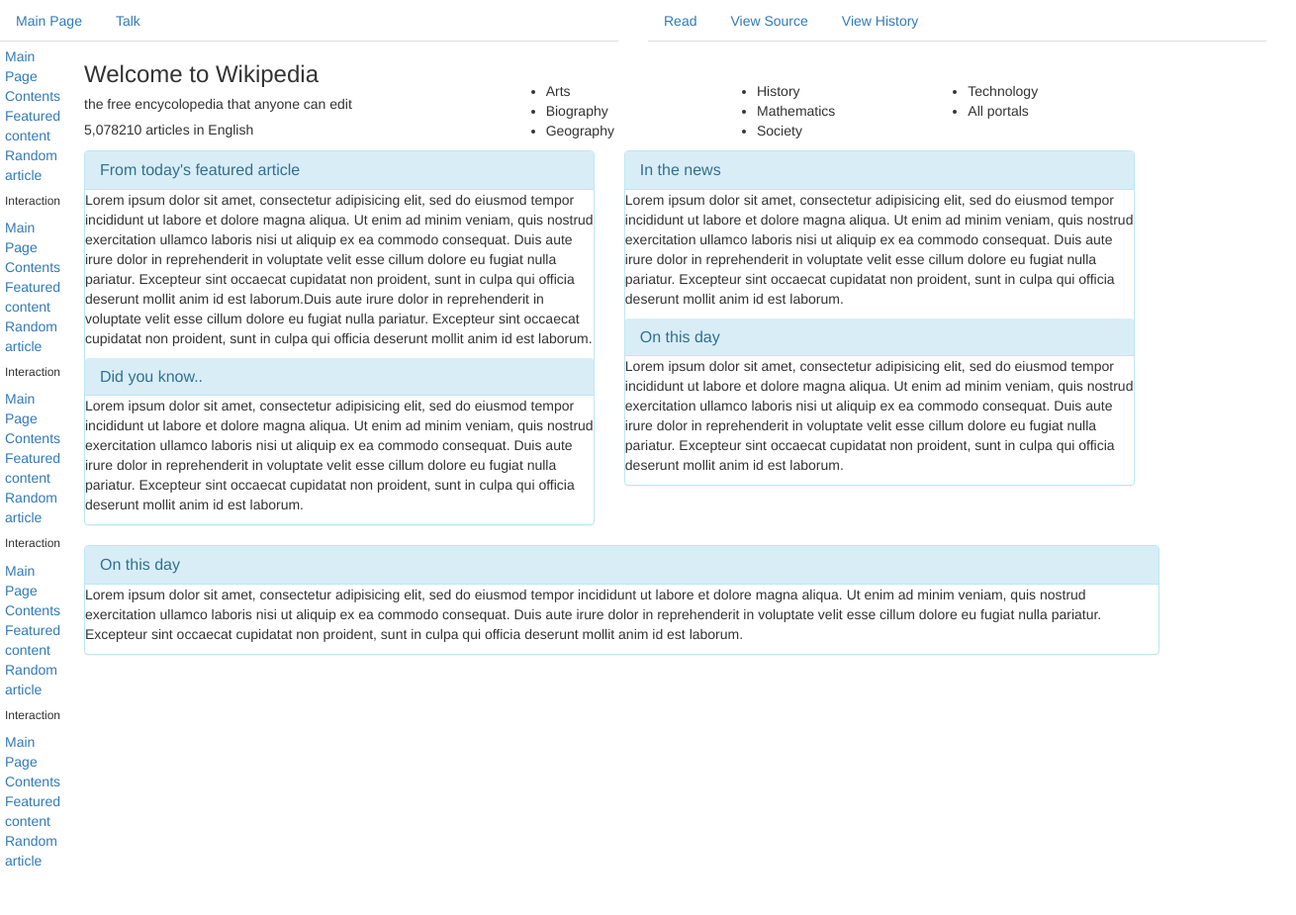
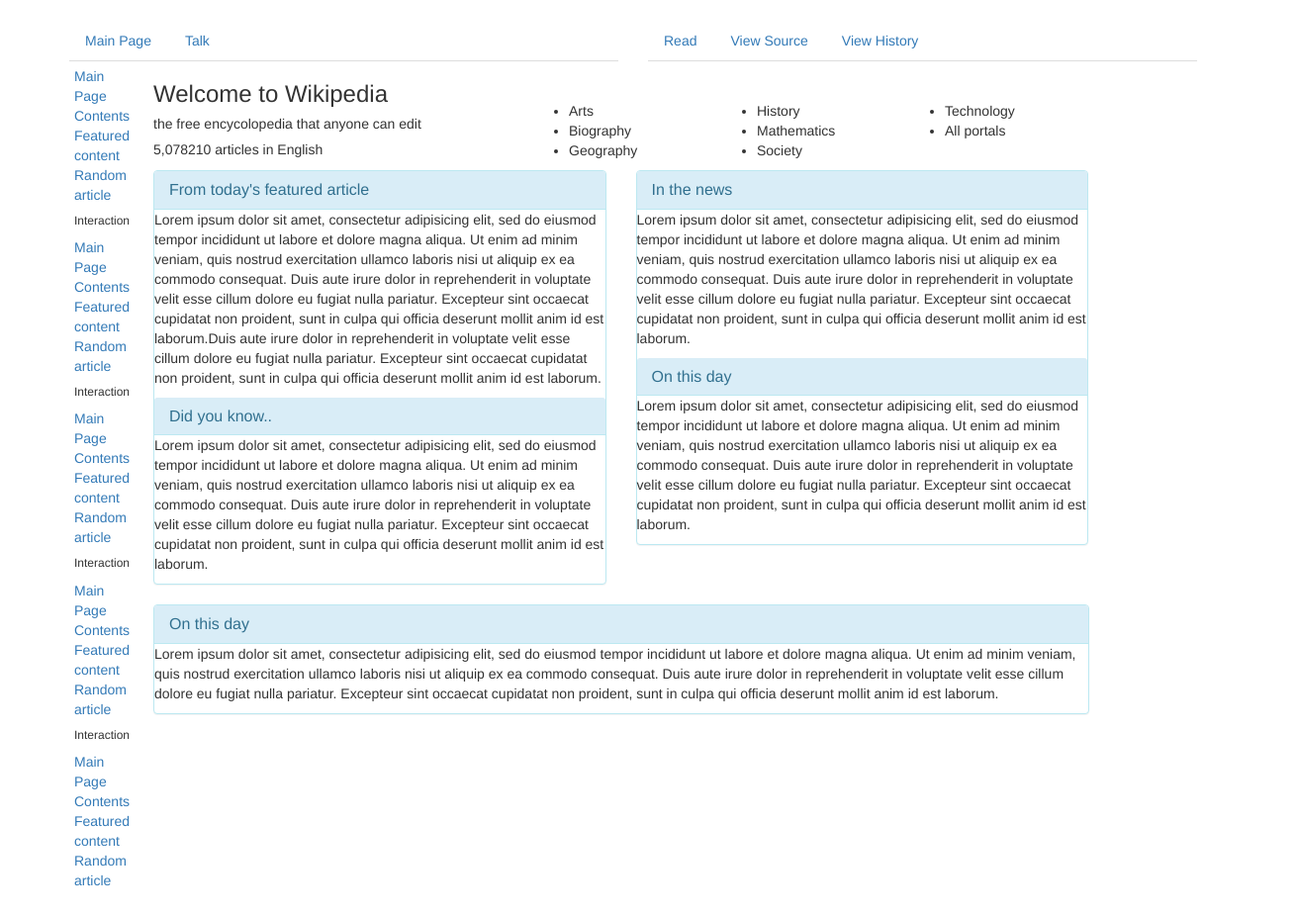
Before and after one commit to malyphong/wiki, a plain HTML site: page index.html in a window 1280 px wide. Shown: the whole page at 99% size, 1310 px wide, since content can reach past the window. Before the commit the page ends 885 px from the top, so only its background shows below. Drawn offline with Linux system fonts and the light colour scheme.

Commit message:
resize columns

```diff
--- a/css/styles.css
+++ b/css/styles.css
@@ -1,5 +1,19 @@
+body {
+  padding: 20px;
+}
 .navigation {
   float: left;
   width: 70px;
   padding: 5px;
 }
+
+.nav1 {
+  text-align: left;
+}
+
+.nav2 {
+  text-align: right;
+}
+ .chris {
+   width: 81.3%;
+ }
--- a/index.html
+++ b/index.html
@@ -7,8 +7,8 @@
   <title>Wiki</title>
 </head>
 <body>
-  <!-- <div class="container"> -->
-  <div class="row">
+  <div class="container">
+  <div class="row nav1">
     <div class="col-md-6">
   <ul class="nav nav-tabs">
     <li class="nav-item">
@@ -19,7 +19,7 @@
     </li>
   </ul>
   </div>
-  <div class="col-md-6">
+  <div class="col-md-6 nav2">
       <ul class="nav nav-tabs">
     <li class="nav-item">
       <a class="nav-link" href="#">Read</a>
@@ -108,7 +108,6 @@
 
 
     <div class="col-md-5">
-
       <div class="panel panel-info">
         <div class="panel-heading">
           <h2 class="panel-title">In the news</h2>
@@ -123,7 +122,7 @@
     </div>
 
     <div class="row">
-      <div class="col-md-10">
+      <div class="col-md-10 chris">
         <div class="panel panel-info">
           <div class="panel-heading">
             <h2 class="panel-title">On this day</h2>
@@ -133,15 +132,6 @@
         </div>
       </div>
     </div>
-
-    <!-- </div> -->
-
-
-
-
-
-
-
   </div>
 </body>
 </html>
```
